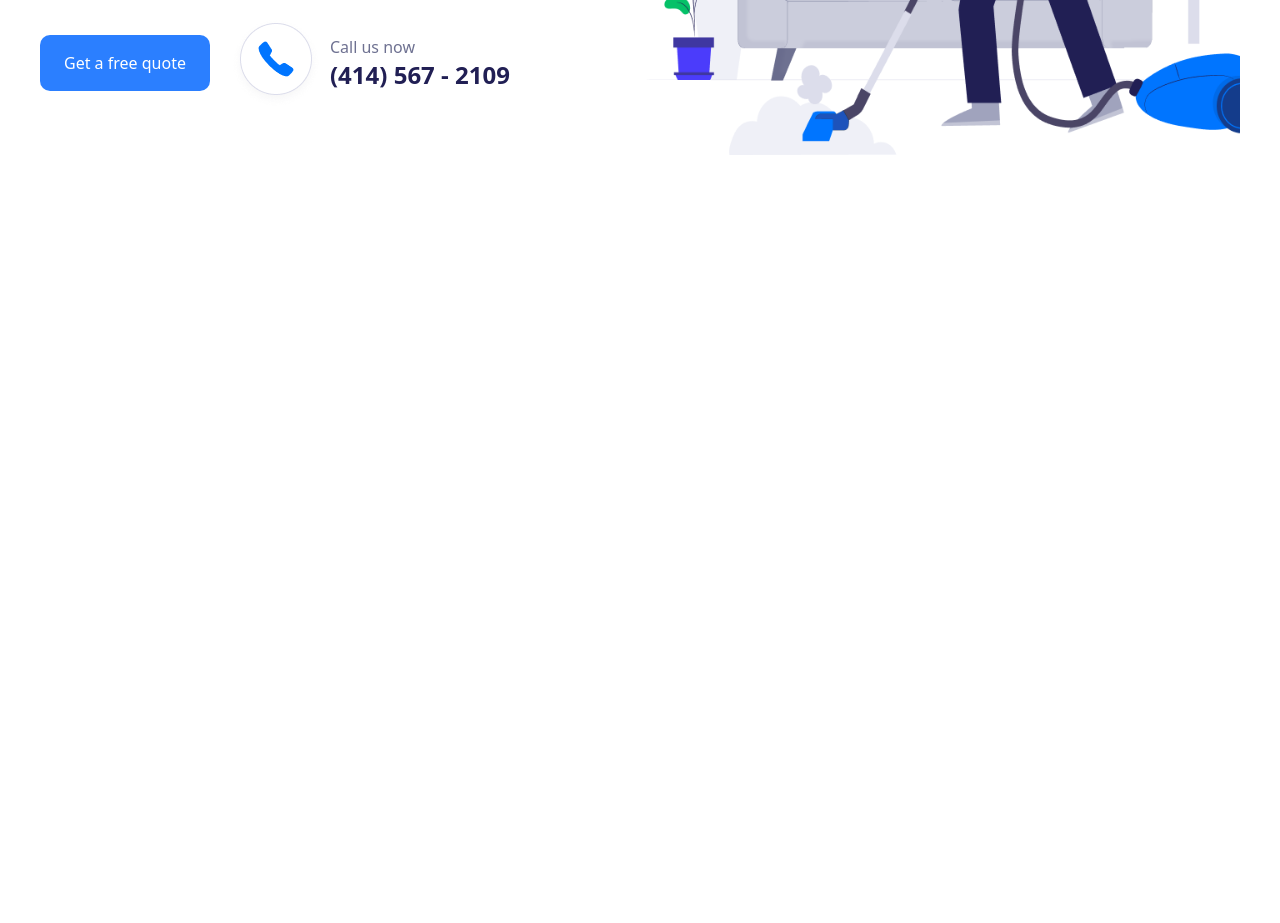
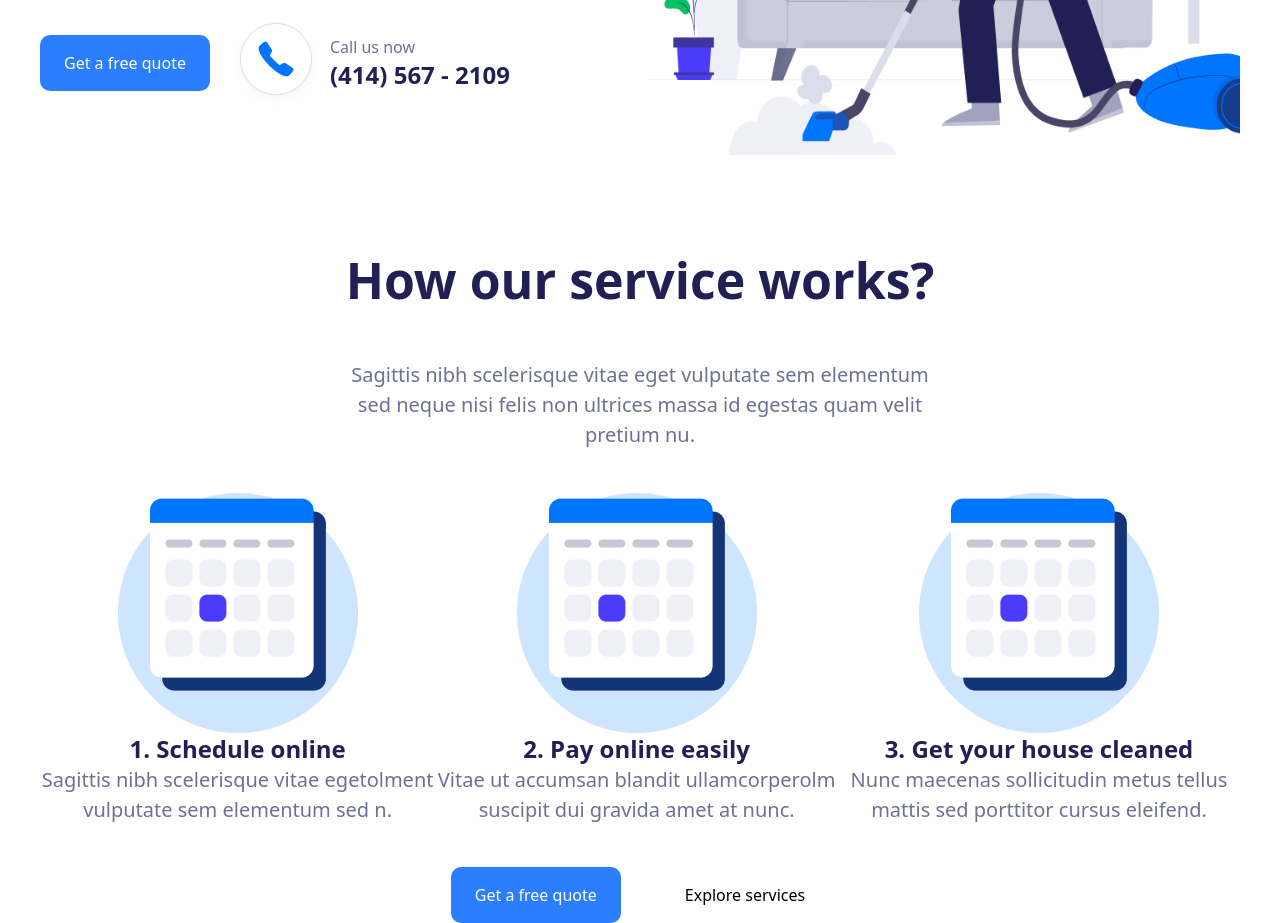
Before and after one commit to MuhammadRahmatulloev/Clean, a website: page index.html in a window 1280 px wide. Shown: the part 585-1508 px from the top of the page. Before the commit the page ends 828 px from the top, so only its background shows below. Drawn offline with Linux system fonts and the light colour scheme.

Commit message:
service works

```diff
--- a/index.html
+++ b/index.html
@@ -50,5 +50,39 @@
             </div>
         </section>
     </header>
+    <main>
+        <section class="flex flex-col items-center text-center max-w-300 m-auto h-170 justify-between">
+            <h1 class="text-[50px] font-bold text-[#211F54] font-sans">How our service works?</h1>
+            <p class="text-[20px] font-normal text-[#6E7191] w-[50%]">Sagittis nibh scelerisque vitae eget vulputate sem elementum sed neque nisi felis non ultrices massa id egestas quam velit pretium nu.</p>
+            <div class="flex justify-between">
+                <div class="flex flex-col items-center">
+                    <img src="./service1.png" alt="">
+                    <h2 class="text-[#211F54] text-2xl font-bold">1. Schedule online</h2>
+                    <p class="text-[#6E7191] text-[20px]">Sagittis nibh scelerisque vitae egetolment vulputate sem elementum sed n.</p>
+                </div>
+                <div class="flex flex-col items-center">
+                    <img src="./service1.png" alt="">
+                    <h2 class="text-[#211F54] text-2xl font-bold">2. Pay online easily</h2>
+                    <p class="text-[#6E7191] text-[20px]">Vitae ut accumsan blandit ullamcorperolm suscipit dui gravida amet at nunc.</p>
+                </div>
+                <div class="flex flex-col items-center">
+                    <img src="./service1.png" alt="">
+                    <h2 class="text-[#211F54] text-2xl font-bold">3. Get your house cleaned</h2>
+                    <p class="text-[#6E7191] text-[20px]">Nunc maecenas sollicitudin metus tellus mattis sed porttitor cursus eleifend.</p>
+                </div>
+            </div>
+            <div class="flex gap-10">
+                <button class="bg-blue-500 text-white px-6 py-4 rounded-[10px] cursor-pointer self-center">
+                    Get a free quote
+                </button>
+                <button class=" text-black px-6 py-4 rounded-[10px] cursor-pointer self-center">
+                    Explore services
+                </button>
+            </div>
+        </section>
+        <section class="flex flex-col max-w-300 m-auto">
+
+        </section>
+    </main>
 </body>
 </html>
```
Also changed, not shown: src/output.css.
